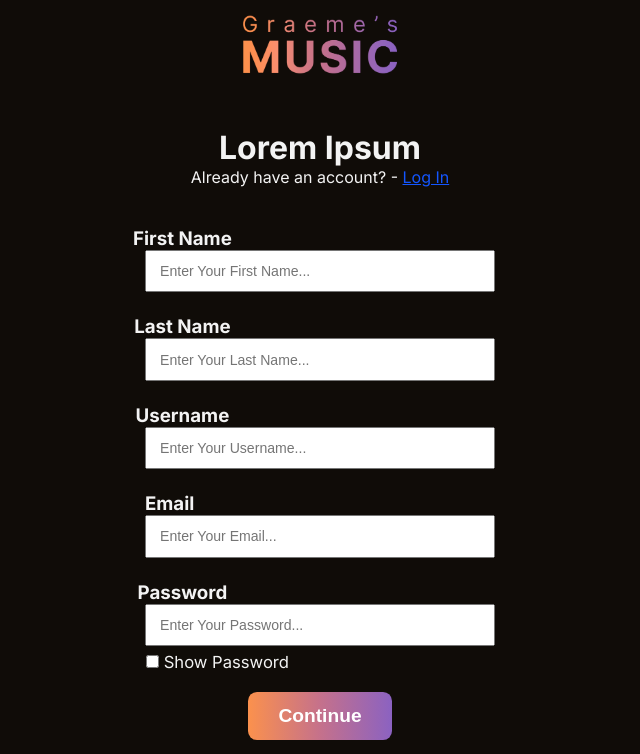
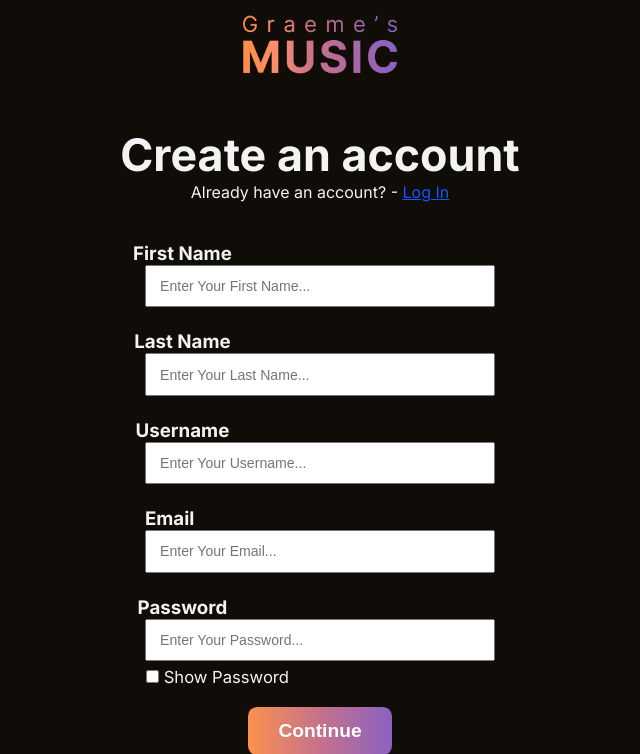
Before and after one commit to Naiots/3.8_3.4_Iteration-Project_2023, a PHP site: page /signup.php in a window 1280 px wide. Shown: the top 754 px of the page, without its empty margins (320-960 px from the left). Run offline with PHP 8.4, Linux system fonts and the light colour scheme.

Commit message:
Update signup.php
- Removed Lorem Ipsum from header
- Changed font size of header

```diff
--- a/signup.php
+++ b/signup.php
@@ -98,7 +98,7 @@ if ($_SERVER["REQUEST_METHOD"] == "POST") { // Activates only when one of the fo
 					<!-- "content" holds the page's main content -->
 					<div id = "content">
 
-						<h1>Lorem Ipsum</h1>
+						<h1 style = "font-size: 3.5vw;">Create an account</h1>
 
 						<!-- Provides a direct link to "login.php" in case the user already has an account -->
 						<p>Already have an account? - <a href = "login.php">Log In</a></p><br><br>
```
